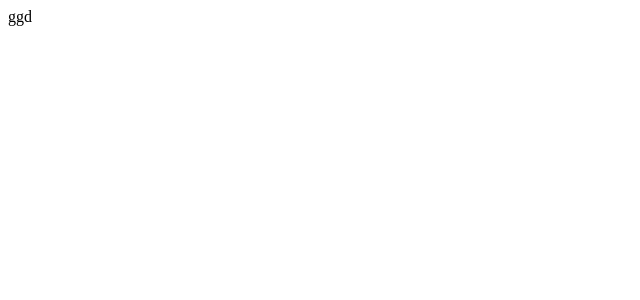
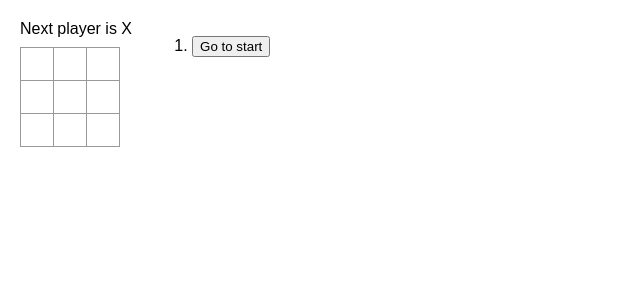
Before and after one commit to vaetimidis/react-jusangination, a React (Vite) app: page / in a window 1280 px wide. Shown: the top 300 px of the page, without its empty margins (0-640 px from the left). Built offline with nearby package versions, Linux system fonts and the light colour scheme.

Commit message:
tic tac toe

```diff
--- a/src/App.tsx
+++ b/src/App.tsx
@@ -1,5 +1,8 @@
+import { Game } from './components/Game/Game';
+import './style.css'
+
 function App() {
-    return <div>ggd</div>;
+    return <Game />
 }
 
 export default App;
--- /dev/null
+++ b/src/components/Board/Board.tsx
@@ -0,0 +1,70 @@
+interface IBoard {
+    xIsNext: boolean,
+    squares: string[],
+    onPlay: Function
+}
+
+
+import { Square } from "../Square/Square";
+
+export const Board = ({xIsNext, squares, onPlay} : IBoard) => {
+
+
+    const winner = calculateWinner(squares)
+    let status
+    if (winner) {
+        status = "Winner is " + winner
+    } else {
+        status = "Next player is " + (xIsNext ? "X" : "O")
+    }
+
+    const handleClick = (i : number) => {
+        if (squares[i] || calculateWinner(squares)) return
+        const nextSquares = squares.slice()
+        xIsNext ? nextSquares[i] = "X" : nextSquares[i] = "O"
+
+        onPlay(nextSquares)
+
+    }
+
+    return (
+        <>
+            <div className="status">{status}</div>
+            <div className="board-row">
+                <Square value={squares[0]} onSquareClick={() => handleClick(0)} />
+                <Square value={squares[1]} onSquareClick={() => handleClick(1)} />
+                <Square value={squares[2]} onSquareClick={() => handleClick(2)} />
+            </div>
+            <div className="board-row">
+                <Square value={squares[3]} onSquareClick={() => handleClick(3)} />
+                <Square value={squares[4]} onSquareClick={() => handleClick(4)} />
+                <Square value={squares[5]} onSquareClick={() => handleClick(5)} />
+            </div>
+            <div className="board-row">
+                <Square value={squares[6]} onSquareClick={() => handleClick(6)} />
+                <Square value={squares[7]} onSquareClick={() => handleClick(7)} />
+                <Square value={squares[8]} onSquareClick={() => handleClick(8)} />
+            </div>
+        </>
+    )
+}
+
+const calculateWinner = (squares: string[]) => {
+  const lines = [
+    [0, 1, 2],
+    [3, 4, 5],
+    [6, 7, 8],
+    [0, 3, 6],
+    [1, 4, 7],
+    [2, 5, 8],
+    [0, 4, 8],
+    [2, 4, 6]
+  ];
+  for (let i = 0; i < lines.length; i++) {
+    const [a, b, c] = lines[i];
+    if (squares[a] && squares[a] === squares[b] && squares[a] === squares[c]) {
+      return squares[a];
+    }
+  }
+  return null;
+}
--- /dev/null
+++ b/src/components/Game/Game.tsx
@@ -0,0 +1,51 @@
+import { useState } from "react"
+import { Board } from "../Board/Board"
+
+export const Game = () => {
+
+    // const [xIsNext, setXIsNext] = useState<boolean>(true)
+    const [history, setHistory] = useState<string[] | any[]>([Array(9).fill(null)])
+    const [currentMove, setCurrentMove] = useState<number>(0)
+
+    const xIsNext = currentMove % 2 === 0;
+    const currentSquares = history[currentMove]
+
+    const handlePlay = (nextSquares: string[]) => {
+        const nextHistory = [...history.slice(0, currentMove + 1), nextSquares]
+        setHistory(nextHistory)
+        setCurrentMove(nextHistory.length - 1)
+    }
+
+    const jumpTo = (nextMove: number) => {
+        setCurrentMove(nextMove)
+    }
+
+    const moves = history.map((_, move) => {
+        let description;
+
+        if (move > 0) {
+            description = "Go to Move #" + move
+        } else {
+            description = "Go to start"
+        }
+
+        return (
+            <li key={move}>
+                <button onClick={() => jumpTo(move)}>{description}</button>
+            </li>
+        )
+    })
+
+    return (
+        <div className="game">
+            <div className="game-board">
+                <Board xIsNext={xIsNext} squares={currentSquares} onPlay={handlePlay} />
+            </div>
+            <div className="game-info">
+                <ol>
+                    {moves}
+                </ol>
+            </div>
+        </div>
+    )
+}
--- /dev/null
+++ b/src/components/Square/Square.tsx
@@ -0,0 +1,11 @@
+
+interface ISquare {
+    value: string,
+    onSquareClick: React.MouseEventHandler<HTMLButtonElement> | undefined
+}
+
+export const Square = ({value, onSquareClick} : ISquare) => {
+    return (
+        <button className="square" onClick={onSquareClick}>{value}</button>
+    )
+}
--- a/src/main.tsx
+++ b/src/main.tsx
@@ -1,4 +1,3 @@
-import React from 'react';
 import ReactDOM from 'react-dom/client';
 import App from './App.tsx';
 
--- /dev/null
+++ b/src/style.css
@@ -0,0 +1,90 @@
+* {
+  box-sizing: border-box;
+}
+
+body {
+  font-family: sans-serif;
+  margin: 20px;
+  padding: 0;
+}
+
+h1 {
+  margin-top: 0;
+  font-size: 22px;
+}
+
+h2 {
+  margin-top: 0;
+  font-size: 20px;
+}
+
+h3 {
+  margin-top: 0;
+  font-size: 18px;
+}
+
+h4 {
+  margin-top: 0;
+  font-size: 16px;
+}
+
+h5 {
+  margin-top: 0;
+  font-size: 14px;
+}
+
+h6 {
+  margin-top: 0;
+  font-size: 12px;
+}
+
+code {
+  font-size: 1.2em;
+}
+
+ul {
+  padding-inline-start: 20px;
+}
+
+* {
+  box-sizing: border-box;
+}
+
+body {
+  font-family: sans-serif;
+  margin: 20px;
+  padding: 0;
+}
+
+.square {
+  background: #fff;
+  border: 1px solid #999;
+  float: left;
+  font-size: 24px;
+  font-weight: bold;
+  line-height: 34px;
+  height: 34px;
+  margin-right: -1px;
+  margin-top: -1px;
+  padding: 0;
+  text-align: center;
+  width: 34px;
+}
+
+.board-row:after {
+  clear: both;
+  content: '';
+  display: table;
+}
+
+.status {
+  margin-bottom: 10px;
+}
+.game {
+  display: flex;
+  flex-direction: row;
+}
+
+.game-info {
+  margin-left: 20px;
+}
```
Also changed, not shown: 1 other file (tests, documents, lock files or other folders).
